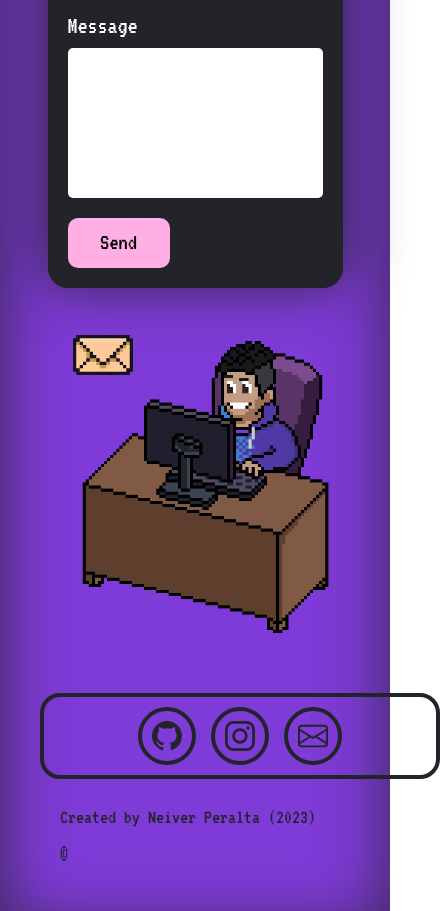
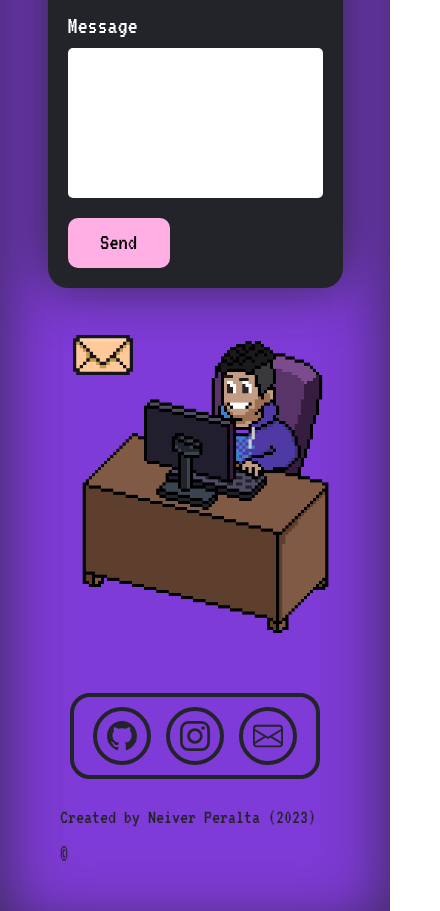
Before and after one commit to RevienMaker/neiverperalta, a plain HTML site: page index.html in a window 390 px wide. Shown: the part 7250-8161 px from the top of the page, 440 px wide, since content can reach past the window. Drawn offline with nearby package versions, Linux system fonts and the light colour scheme; a web font is replaced by a local one.

Commit message:
cambio en la zona de contacto para resposive desing

```diff
--- a/css/app.css
+++ b/css/app.css
@@ -928,6 +928,11 @@ h4 {
     margin-top: 6rem;
   }
 }
+@media (max-width: 480px) {
+  .contacto-section footer .contacto-links {
+    width: 250px;
+  }
+}
 .contacto-section footer .contacto-links a {
   color: #232429;
   border-radius: 50%;
```
Also changed, not shown: 1 other file.
